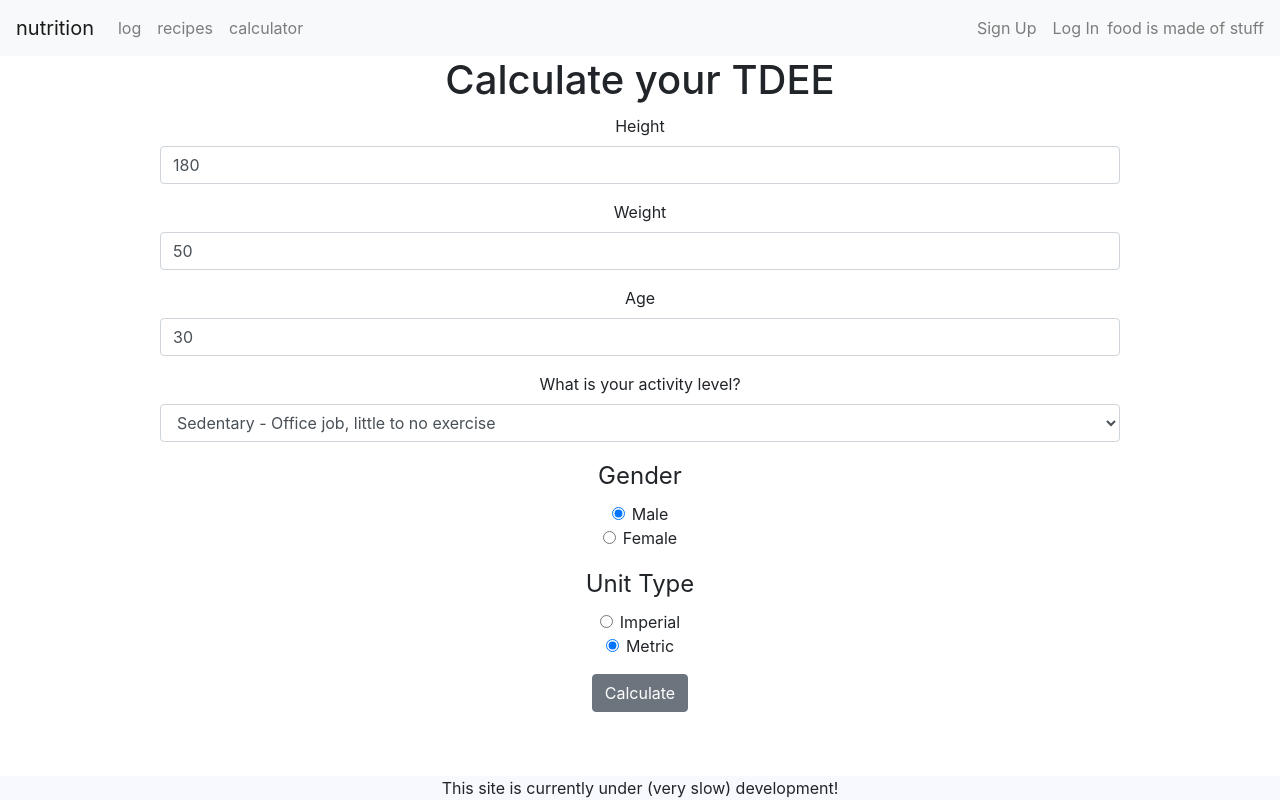
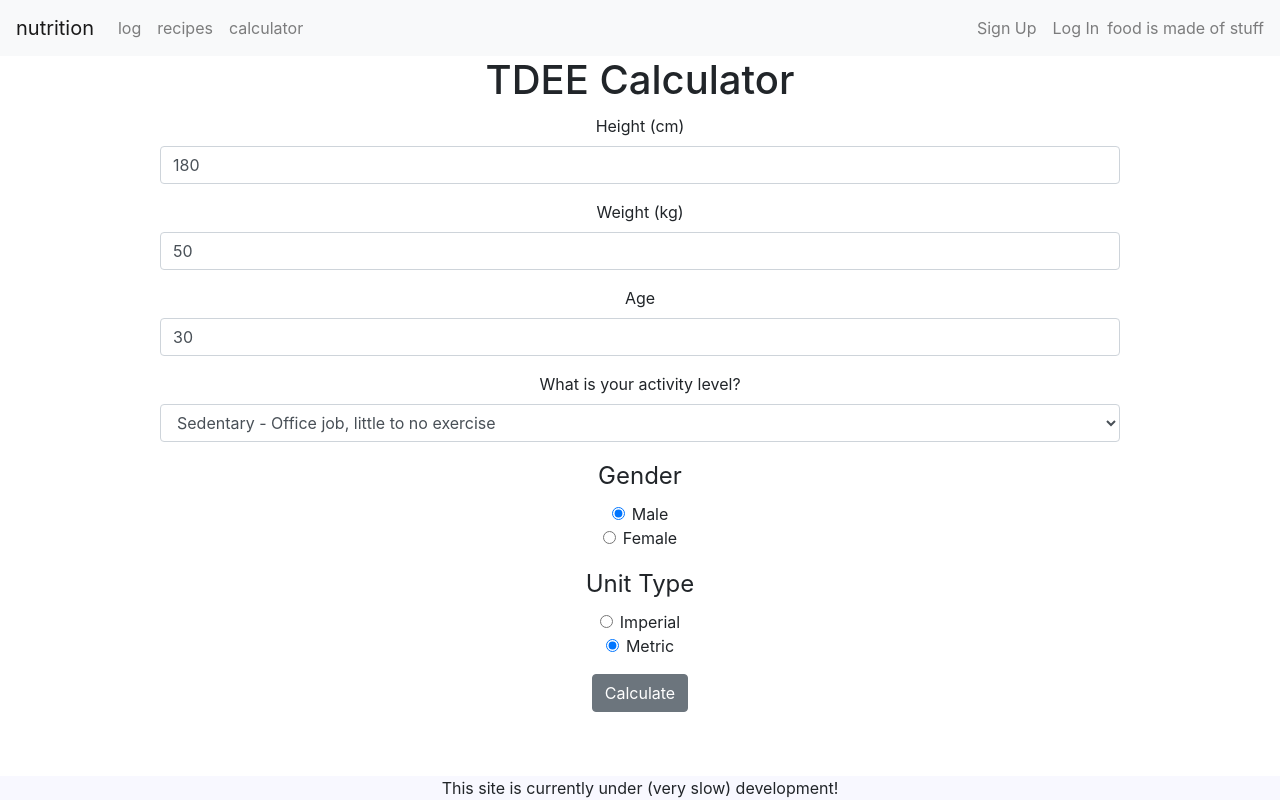
Before and after one commit to ichbindev/nutrition, a React (Create React App) app: page /calculator in a window 1280 px wide. Built offline with nearby package versions, Linux system fonts and the light colour scheme.

Commit message:
begin unit split on tdee calculator

```diff
--- a/src/components/NutritionLog.js
+++ b/src/components/NutritionLog.js
@@ -1,10 +1,6 @@
 import React from "react";
 import { Table } from "reactstrap";
 import { MEAL_DISPLAY_NAMES } from "../utilities/consts";
-
-const removeLoggedItem = (e) => {
-  console.log(e.target.id);
-};
 
 const NutritionLog = ({ userNutritionForDay, onDelete }) => {
   return (
--- a/src/components/TDEEForm.js
+++ b/src/components/TDEEForm.js
@@ -12,20 +12,44 @@ const TDEEForm = () => {
   const [tdee, setTDEE] = useState(null);
   return (
     <>
-      {<h1>{tdee ? tdee + " Calories" : "Calculate your TDEE"}</h1>}
+      {<h1>{tdee ? tdee + " Calories" : "TDEE Calculator"}</h1>}
       <Form className="tdee-form">
+        {/* {!imperialUnits ? ( */} {/* TODO: make work with foot/inch split */}
+        {!false ? (
           <FormGroup>
-          <Label for="height-input">Height</Label>
+            <Label for="height-input-cm">Height (cm)</Label>
             <Input
               type="text"
-            name="height-input"
-            id="height-input"
+              name="height-input-cm"
+              id="height-input-cm"
+              value={height}
+              onChange={(e) => setHeight(e.target.value)}
+            />
+          </FormGroup>) :
+        (<>
+          <FormGroup>
+            <Label for="height-input-ft">Height (ft)</Label>
+            <Input
+              type="text"
+              name="height-input-ft"
+              id="height-input-ft"
               value={height}
               onChange={(e) => setHeight(e.target.value)}
             />
           </FormGroup>
           <FormGroup>
-          <Label for="weight-input">Weight</Label>
+            <Label for="height-input-in">Height (in)</Label>
+            <Input
+              type="text"
+              name="height-input-in"
+              id="height-input-in"
+              value={height}
+              onChange={(e) => setHeight(e.target.value)}
+            />
+          </FormGroup>
+        </>)}
+        <FormGroup>
+          <Label for="weight-input">Weight {imperialUnits ? "(lbs)" : "(kg)"}</Label>
           <Input
             type="text"
             name="weight-input"
```
Lines whose indentation alone changed are shown as unchanged.
